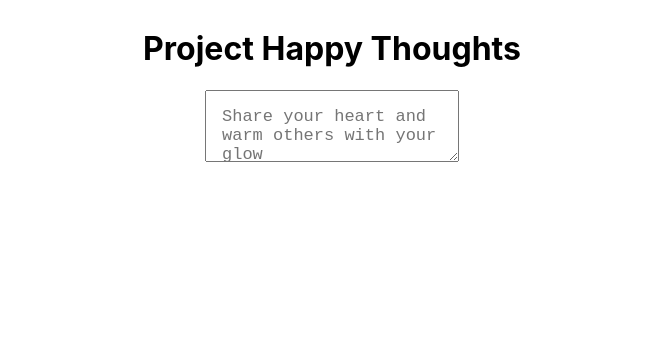
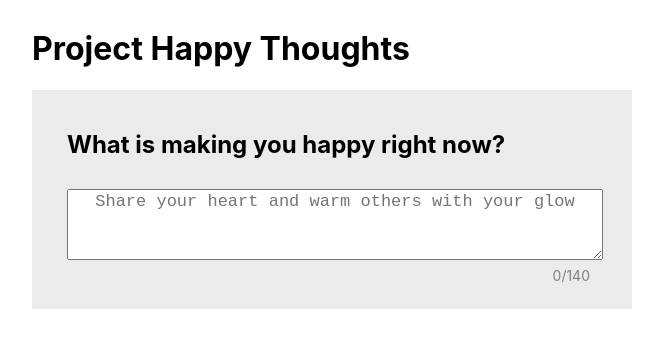
Before and after one commit to Technigo/project-happy-thoughts-vite, a React (Vite) app: page / in a window 1280 px wide. Shown: the top 348 px of the page, without its empty margins (308-971 px from the left). Built offline with nearby package versions, Linux system fonts and the light colour scheme.

Commit message:
added character count for post length

```diff
--- a/src/App.jsx
+++ b/src/App.jsx
@@ -3,6 +3,7 @@ import { WriteAPost } from "./components/writeAPost/WriteAPost";
 export const App = () => {
   return (
     <div className="container">
+      <h1>Project Happy Thoughts</h1>
       <WriteAPost />
     </div>
   );
--- a/src/components/writeAPost/WriteAPost.jsx
+++ b/src/components/writeAPost/WriteAPost.jsx
@@ -1,18 +1,19 @@
 import "./writeapost.css";
+import { useState } from "react";
+
 export const WriteAPost = () => {
+  const [totalCharacters, setTotalCharacters] = useState(0);
+
   return (
     <div className="editor-container">
-      <h1>Project Happy Thoughts</h1>
-      {/* <input
-        type="text"
-        className="comment-box"
-        placeholder="Share your heart and warm others with your glow"
-      /> */}
+      <h2>What is making you happy right now?</h2>
       <textarea
         type="text"
         className="comment-box"
         placeholder="Share your heart and warm others with your glow"
+        onChange={(e) => setTotalCharacters(e.target.value.length)}
       />
+      <p className="charCount">{totalCharacters}/140</p>
     </div>
   );
 };
--- a/src/components/writeAPost/writeapost.css
+++ b/src/components/writeAPost/writeapost.css
@@ -1,12 +1,24 @@
 .editor-container {
-  display: block;
-  justify-content: center;
-  align-items: center;
+  display: flex;
+  flex-direction: column;
+  background-color: #ebebeb;
+  width: 530px;
+  padding: 20px 35px;
 }
 
 .comment-box {
   font-size: 17px;
-  padding: 1rem;
   display: block;
-  margin: 0 auto;
+  margin: 10px 0 2px;
+  width: 100%;
+  height: 65px;
+  text-align: center;
 }
+
+.charCount {
+  display: flex;
+  align-self: flex-end;
+  color: grey;
+  font-size: 14px;
+  margin: 5px 7px;
+}
```
